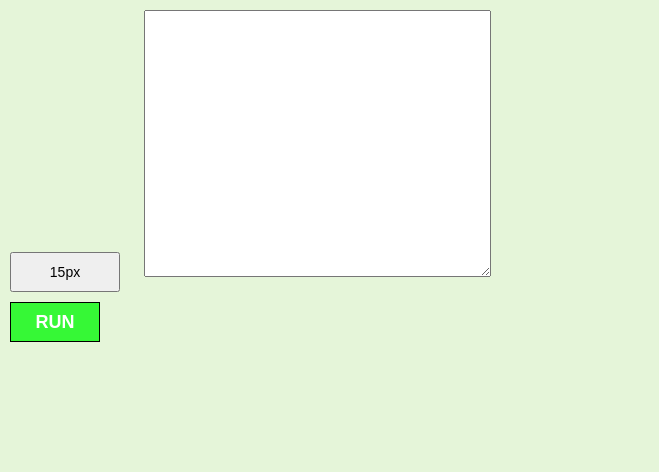
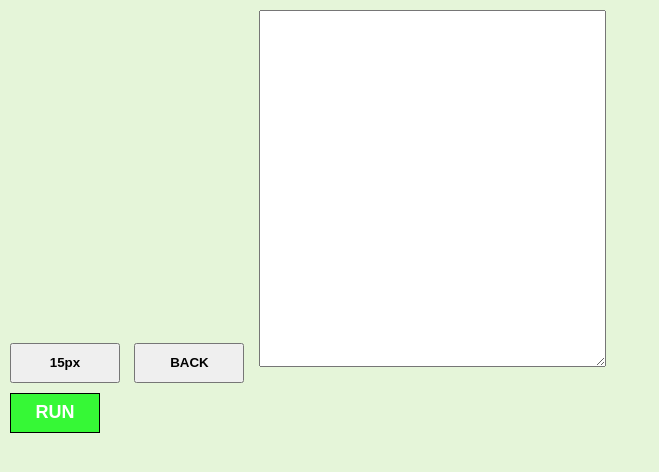
Before and after one commit to Iman51720027/MashEditor, a plain HTML site: page index.html in a window 1280 px wide. Shown: the whole page, without its empty margins (0-659 px from the left). Drawn offline with Linux system fonts and the light colour scheme.

Commit message:
Add files via upload

```diff
--- a/index.html
+++ b/index.html
@@ -7,11 +7,19 @@
   <title>Mash Editor</title>
 </head>
 <body>
+  <!-- 15px button -->
   <button id="ftinpx-fn-sz">15px</button>
+  <!-- back button -->
+  <button id="back">BACK</button>
+  <!-- text box -->
   <textarea id="textBox" autocapitalize="off"></textarea><br>
+  <!-- run btn -->
   <button id="runBtn">run</button>
+  <!-- outputBox -->
   <div id="outputBox"></div>
+  <!-- html parser link -->
   <script src="htmlparser.js"></script>
+  <!-- js link  -->
   <script src="script.js"></script>
 </body>
 </html>
--- a/script.js
+++ b/script.js
@@ -33,3 +33,13 @@ var ftinpxFnSz = document.getElementById("ftinpx-fn-sz");
 ftinpxFnSz.addEventListener('click', function(){
   textEditor.style.fontSize = "15px";
 })
+
+// back btn logic
+
+var backBtn = document.getElementById("back");
+// back btn event
+backBtn.addEventListener('click',() => {
+  outputBox.style.display = "none";
+  textBox.style.display = "inline";
+  runBtn.style.display = "inline";
+})
--- a/style.scss
+++ b/style.scss
@@ -28,7 +28,7 @@ $nn: none;
   margin-top: $margin-tenpx;
   margin-left: $margin-tenpx;
   width: 340px;
-  height: 260px;
+  height: 350px;
   font-size: $ed-fntsize;
   padding-left: 5px;
   padding-top: 5px;
@@ -54,7 +54,7 @@ $btn-color: white;
 /* output box */
 #outputBox {
   width: 340px;
-  height: 260px;
+  height: 350px;
   padding: 8px;
   border: 1px solid black;
   margin-left: $margin-tenpx;
@@ -65,11 +65,26 @@ $btn-color: white;
   background-color: $btn-color;
 }
 
+/* btn var px w + h */
+
+$width: 110px;
+$height: 40px;
+
 /* 15px fnt size */
 
 #ftinpx-fn-sz {
-  width: 110px;
-  height: 40px;
+  width: $width;
+  height: $height;
   margin: $margin-tenpx;
-  font-size: $ed-fntsize;
+  font-weight: $fnt-wdth;
+  cursor: $pnter;
 }
+
+/* back btn */
+
+#back {
+  width: $width;
+  height: $height;
+  font-weight: $fnt-wdth;
+  cursor: $pnter;
+}
```
Also changed, not shown: style.css.
